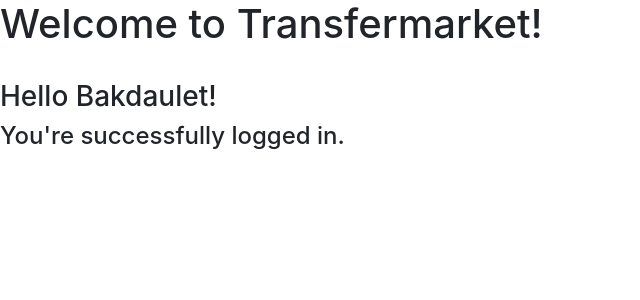
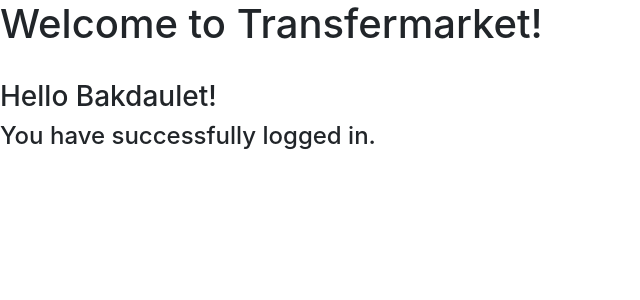
Before and after one commit to Bakdaulett/Backend-Project, a Django app: page / in a window 1280 px wide. Shown: the part 86-386 px from the top of the page, without its empty margins (0-640 px from the left). Run offline with Django 4.2, Linux system fonts and the light colour scheme; a user stored in the database is signed in; some libraries are stand-ins or nearby versions.

Commit message:
some changes

```diff
--- a/doctors/views.py
+++ b/doctors/views.py
@@ -3,7 +3,6 @@
 from django.http import HttpResponse, JsonResponse
 from django.shortcuts import (get_object_or_404, render, HttpResponseRedirect, redirect)
 from django.template import loader
-
 from .forms import FestivalForm
 from .models import Footballer, Statistics
 from django.contrib.auth.models import User
--- a/templates/base.html
+++ b/templates/base.html
@@ -58,7 +58,7 @@
 <br>
 {% if user.is_authenticated %}
     <h3>Hello {{user.username}}!</h3>
-    <h4>You're successfully logged in.</h4>
+    <h4>You have successfully logged in.</h4>
 {% endif %}
 {% endblock %}
 
```
